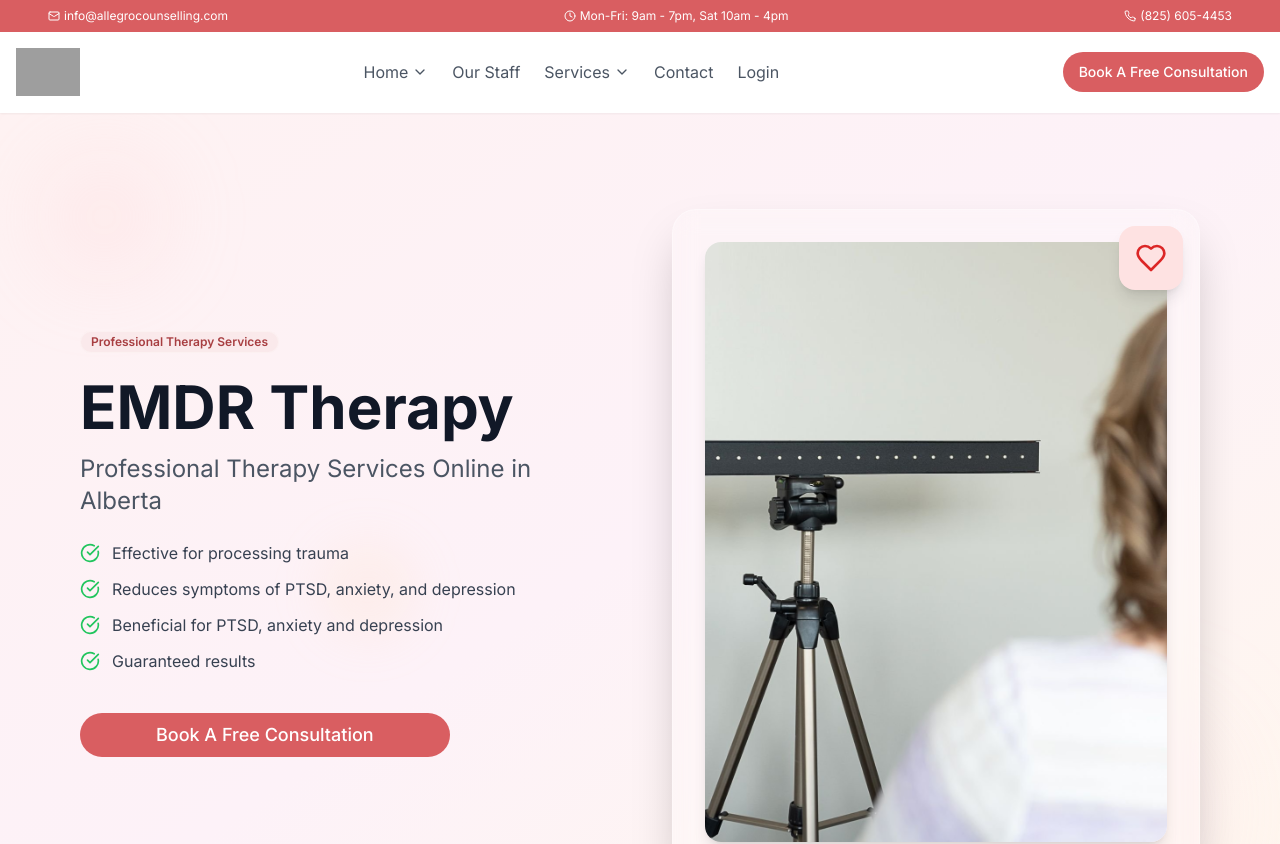
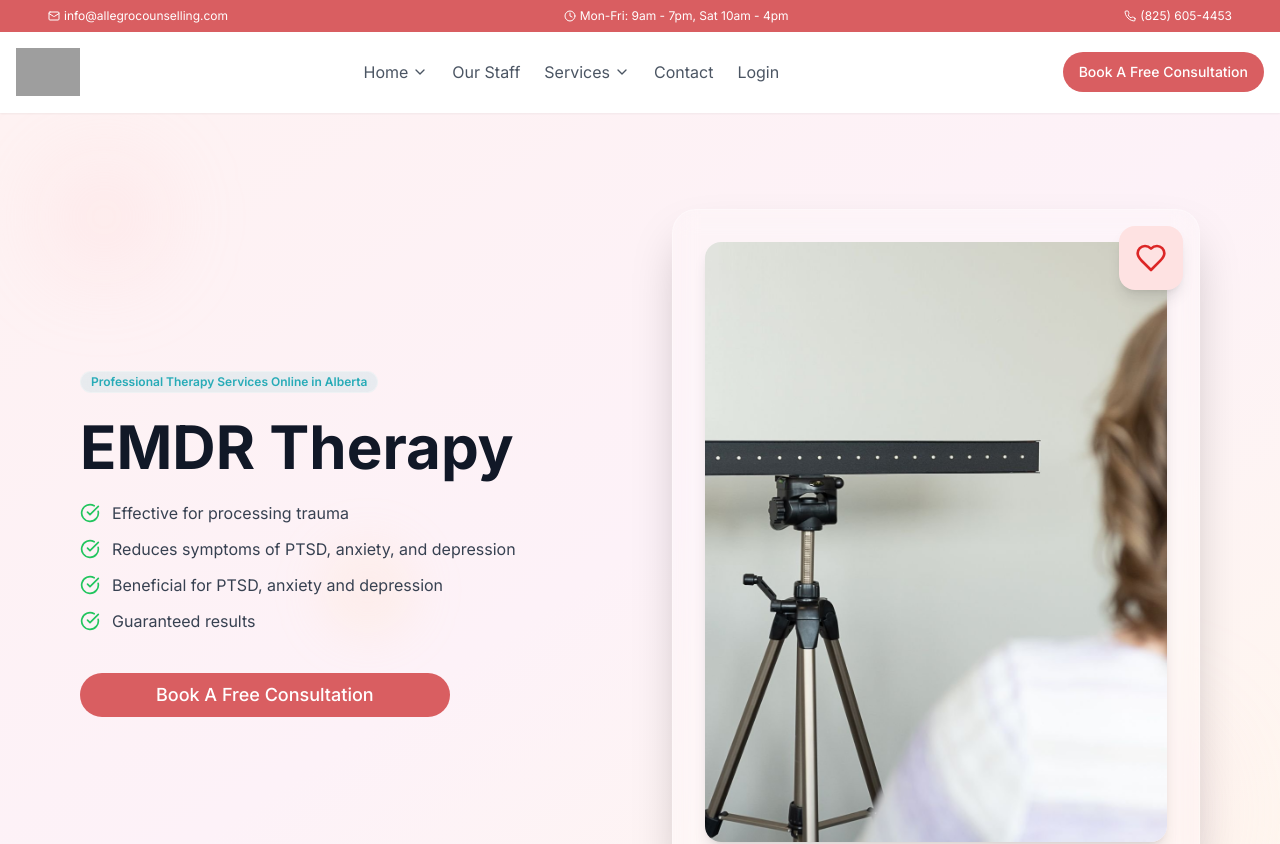
Before and after one commit to Daesol/allegro-counselling, a Next.js app: page /services/emdr in a window 1280 px wide. Shown: the top 844 px of the page. Built offline with nearby package versions, Linux system fonts and the light colour scheme; grey boxes are pictures that could not be loaded.

Commit message:
minor service template hero section design change

```diff
--- a/components/pages/ServicePageTemplateV2.tsx
+++ b/components/pages/ServicePageTemplateV2.tsx
@@ -93,16 +93,15 @@ export default function ServicePageTemplateV2({ serviceData }: ServicePageProps)
             <div className="space-y-6">
               <Badge
                 className="inline-flex backdrop-blur-md border border-white/30"
-                style={{ backgroundColor: "rgba(248, 230, 231, 0.7)", color: "#A83E41" }}
+                style={{ backgroundColor: "rgba(39, 171, 183, 0.1)", color: "#27ABB7" }}
               >
-                {sharedContent.hero.badge}
+                Professional Therapy Services Online in Alberta
               </Badge>
 
               <div className="space-y-4">
                 <h1 className="text-4xl sm:text-5xl lg:text-6xl font-bold text-gray-900 leading-tight">
                   {serviceData.title}
                 </h1>
-                <p className="text-xl sm:text-2xl text-gray-600 leading-relaxed">{sharedContent.hero.subtitle}</p>
               </div>
 
               {/* Key Benefits */}
```
